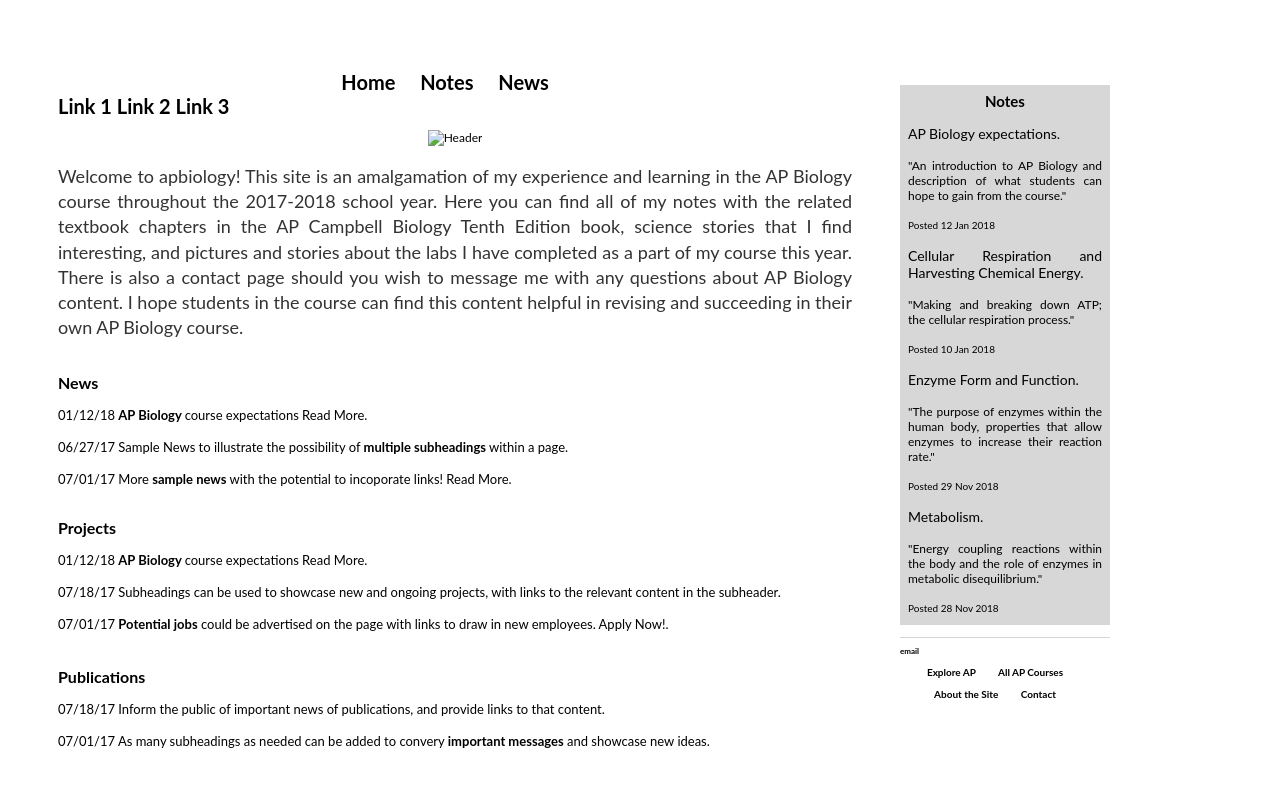
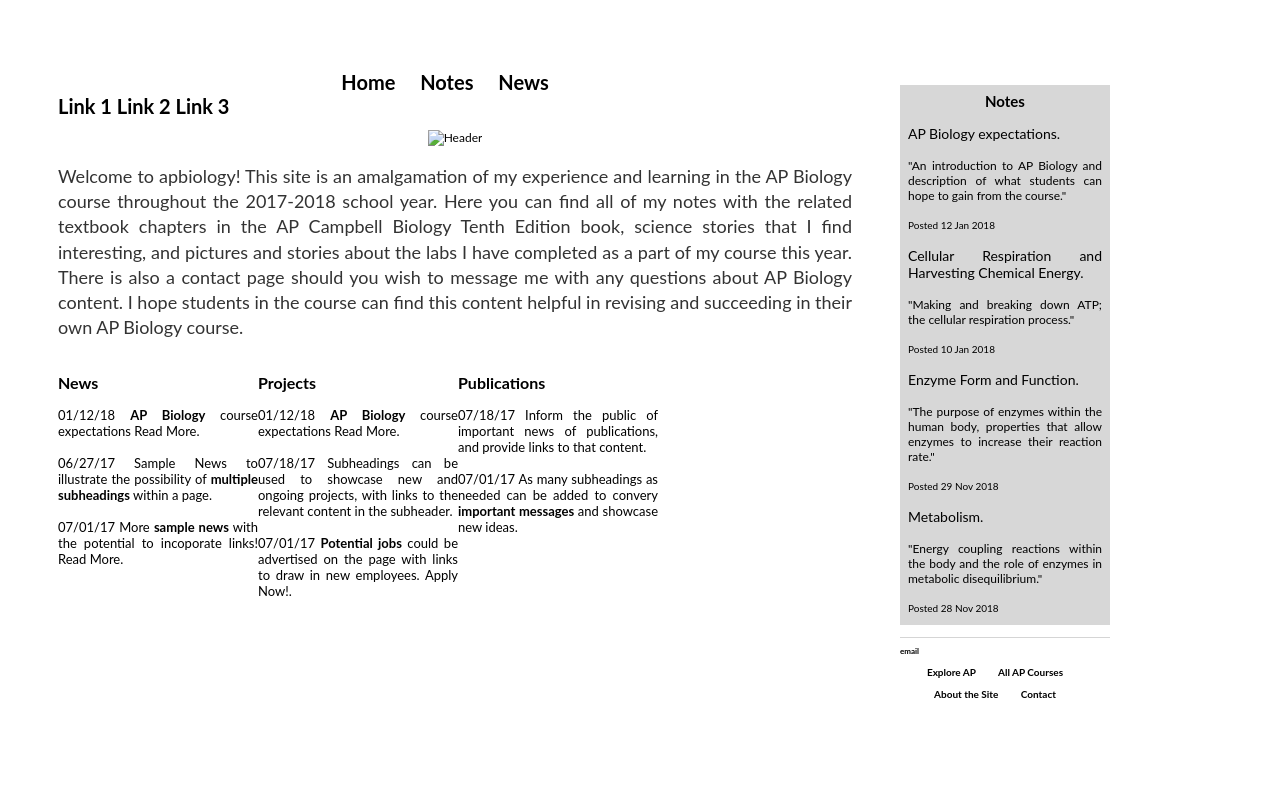
Before and after one commit to meganscarlett/meganscarlett.github.io, a Jekyll site: the page built from index.html, in a window 1280 px wide. Shown: the top 787 px of the page. Built offline with Jekyll 4.4.1, drawn with Linux system fonts in a browser that asks for light colours.

Commit message:
Update index.html

```diff
--- a/index.html
+++ b/index.html
@@ -13,6 +13,7 @@ There is also a contact page should you wish to message me with any questions ab
 
 I hope students in the course can find this content helpful in revising and succeeding in their own AP Biology course.
 
+<link rel="stylesheet" type="text/css" href="/css/columns.css">
 <!-- COLUMNS-->
  <div id="wrapper">
 		<!-- left column -->
```
